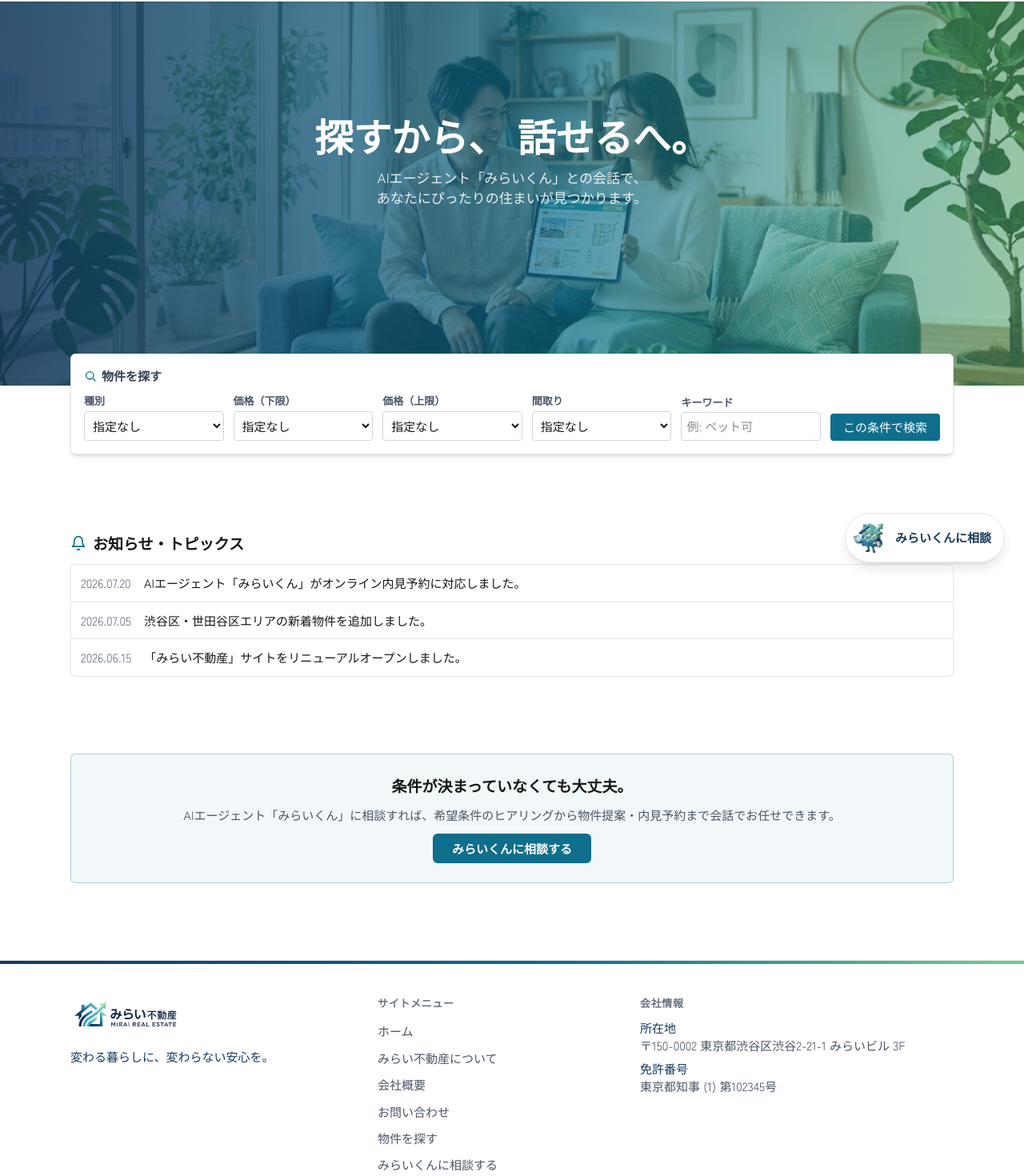
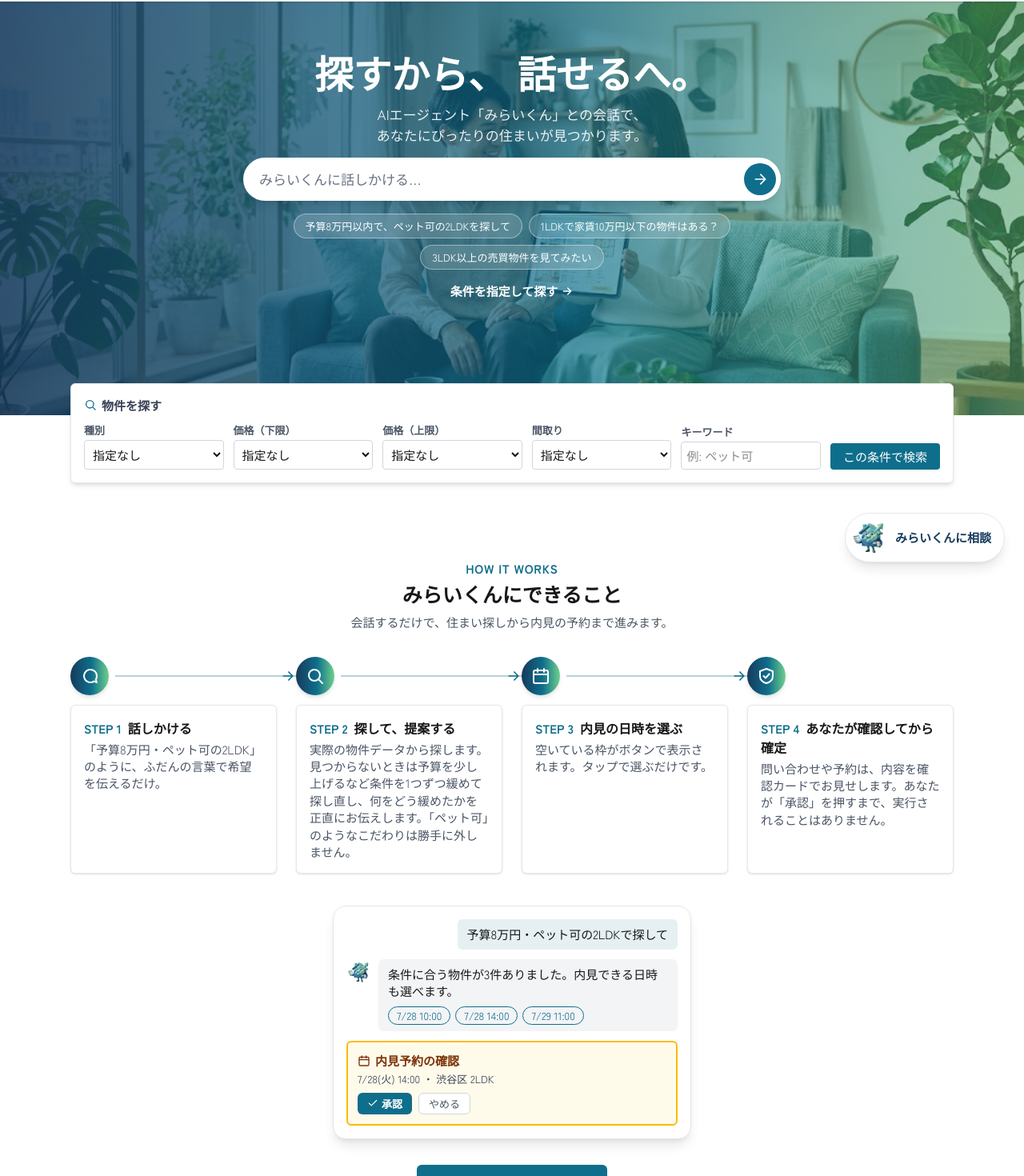
Before and after one commit to enknot96/realestate-aiagent, a Next.js app: page / in a window 1280 px wide. Shown: the part 81-1551 px from the top of the page at 80% size. Built offline with nearby package versions, Linux system fonts and the light colour scheme.

Commit message:
ホームのヒーローにチャット入口を追加し、みらいくんの使い方セクションを新設
Co-Authored-By: Claude Sonnet 5.5 <noreply@anthropic.com>
Claude-Session: https://claude.ai/code/session_01A7ruqDeF2VQ52SLJHfjFe9

```diff
--- a/src/app/page.tsx
+++ b/src/app/page.tsx
@@ -3,6 +3,8 @@ import { realestateApiFetch } from "@/lib/realestateApi";
 import { PropertyCard } from "@/components/property";
 import { PropertySearchForm } from "@/components/property-search-form";
 import { ArrowRightIcon, BellIcon, SearchIcon, StarIcon } from "@/components/icons";
+import { HeroChatEntry } from "@/components/home/hero-chat-entry";
+import { HowItWorks } from "@/components/home/how-it-works";
 import type { PropertyListResponse } from "@/lib/property";
 
 // 今回はCMS等を持たないため、ダミーの固定文言を表示する（今後のタスクで見直し予定）
@@ -36,13 +38,14 @@ export default async function HomePage() {
           className="brand-gradient-overlay absolute inset-0"
           aria-hidden="true"
         />
-        <div className="relative mx-auto flex max-w-2xl flex-col items-center gap-4">
+        <div className="relative mx-auto flex w-full max-w-2xl flex-col items-center gap-4">
           <h1 className="text-3xl font-bold sm:text-5xl">探すから、 話せるへ。</h1>
           <p className="text-sm text-white/90 sm:text-base">
             AIエージェント「みらいくん」との会話で、
             <br />
             あなたにぴったりの住まいが見つかります。
           </p>
+          <HeroChatEntry />
         </div>
       </section>
 
@@ -54,6 +57,8 @@ export default async function HomePage() {
           </h2>
           <PropertySearchForm variant="compact" />
         </section>
+
+        <HowItWorks />
 
         {recommended.length > 0 && (
           <section>
@@ -98,19 +103,6 @@ export default async function HomePage() {
             ))}
           </ul>
         </section>
-
-        <section className="flex flex-col items-center gap-3 rounded-lg border border-brand-teal/30 bg-brand-teal/5 p-6 text-center">
-          <h2 className="text-lg font-bold">条件が決まっていなくても大丈夫。</h2>
-          <p className="text-sm text-gray-600">
-            AIエージェント「みらいくん」に相談すれば、希望条件のヒアリングから物件提案・内見予約まで会話でお任せできます。
-          </p>
-          <Link
-            href="/chat"
-            className="rounded-lg bg-brand-teal px-6 py-2 text-sm font-bold text-white hover:bg-brand-navy"
-          >
-            みらいくんに相談する
-          </Link>
-        </section>
       </div>
     </main>
   );
--- /dev/null
+++ b/src/components/home/chat-preview.tsx
@@ -0,0 +1,59 @@
+import Image from "next/image";
+import { CalendarIcon, CheckIcon } from "@/components/icons";
+
+// 実際のチャット画面の雰囲気を再現した静的な図（ホームではAIを呼ばない）
+export function ChatPreview() {
+  return (
+    <div
+      className="mx-auto w-full max-w-md rounded-2xl border border-gray-200 bg-white p-4 shadow-lg"
+      role="img"
+      aria-label="みらいくんとのチャット例。希望を伝えると物件が提案され、承認カードで内容を確認できます"
+    >
+      <div className="flex flex-col gap-3 text-sm" aria-hidden="true">
+        <div className="self-end rounded-lg bg-brand-teal/10 px-3 py-2">
+          予算8万円・ペット可の2LDKで探して
+        </div>
+
+        <div className="flex items-start gap-2">
+          <Image
+            src="/miraikun.png"
+            alt=""
+            width={32}
+            height={32}
+            className="h-8 w-8 shrink-0 rounded-full object-cover"
+          />
+          <div className="rounded-lg bg-gray-100 px-3 py-2">
+            条件に合う物件が3件ありました。内見できる日時も選べます。
+            <div className="mt-2 flex flex-wrap gap-1.5">
+              {["7/28 10:00", "7/28 14:00", "7/29 11:00"].map((slot) => (
+                <span
+                  key={slot}
+                  className="rounded-full border border-brand-teal px-2.5 py-0.5 text-xs text-brand-teal"
+                >
+                  {slot}
+                </span>
+              ))}
+            </div>
+          </div>
+        </div>
+
+        <div className="rounded-lg border-2 border-amber-400 bg-amber-50 p-3">
+          <p className="flex items-center gap-1.5 font-bold text-amber-900">
+            <CalendarIcon className="h-4 w-4" />
+            内見予約の確認
+          </p>
+          <p className="mt-1 text-xs text-gray-700">7/28(火) 14:00 ・ 渋谷区 2LDK</p>
+          <div className="mt-2 flex gap-2">
+            <span className="flex items-center gap-1 rounded-md bg-brand-teal px-3 py-1 text-xs font-bold text-white">
+              <CheckIcon className="h-3.5 w-3.5" />
+              承認
+            </span>
+            <span className="rounded-md border border-gray-300 bg-white px-3 py-1 text-xs text-gray-600">
+              やめる
+            </span>
+          </div>
+        </div>
+      </div>
+    </div>
+  );
+}
--- /dev/null
+++ b/src/components/home/hero-chat-entry.tsx
@@ -0,0 +1,57 @@
+import Link from "next/link";
+import { ArrowRightIcon, SendIcon } from "@/components/icons";
+import { EXAMPLE_PROMPTS } from "@/lib/example-prompts";
+
+// ヒーロー用の入口。GETフォームなのでJS無効でも /chat?ask=... に遷移し、入力欄にプレフィルされる（自動送信はしない）
+export function HeroChatEntry() {
+  return (
+    <div className="flex w-full flex-col items-center gap-4">
+      <form
+        action="/chat"
+        method="get"
+        className="flex w-full items-center gap-2 rounded-full bg-white p-1.5 pl-5 shadow-lg focus-within:ring-2 focus-within:ring-brand-mint"
+      >
+        <label htmlFor="hero-ask" className="sr-only">
+          みらいくんへのメッセージ
+        </label>
+        <input
+          id="hero-ask"
+          type="text"
+          name="ask"
+          required
+          autoComplete="off"
+          placeholder="みらいくんに話しかける…"
+          className="min-w-0 flex-1 bg-transparent py-2 text-base text-gray-900 placeholder:text-gray-500 focus:outline-none"
+        />
+        <button
+          type="submit"
+          aria-label="みらいくんに送る"
+          className="flex h-10 w-10 shrink-0 items-center justify-center rounded-full bg-brand-teal text-white hover:bg-brand-navy"
+        >
+          <SendIcon className="h-5 w-5" />
+        </button>
+      </form>
+
+      <ul className="flex flex-wrap justify-center gap-2">
+        {EXAMPLE_PROMPTS.map((prompt) => (
+          <li key={prompt}>
+            <Link
+              href={`/chat?ask=${encodeURIComponent(prompt)}`}
+              className="block rounded-full border border-white/40 bg-white/15 px-3.5 py-1.5 text-xs text-white backdrop-blur-sm hover:bg-white/30"
+            >
+              {prompt}
+            </Link>
+          </li>
+        ))}
+      </ul>
+
+      <Link
+        href="/properties"
+        className="group flex items-center gap-1 text-sm font-bold text-white underline-offset-4 hover:underline"
+      >
+        条件を指定して探す
+        <ArrowRightIcon className="h-4 w-4 transition-transform duration-200 group-hover:translate-x-1" />
+      </Link>
+    </div>
+  );
+}
--- /dev/null
+++ b/src/components/home/how-it-works.tsx
@@ -0,0 +1,94 @@
+import Link from "next/link";
+import type { ReactNode } from "react";
+import {
+  ArrowRightIcon,
+  CalendarIcon,
+  ChatBubbleIcon,
+  SearchIcon,
+  ShieldCheckIcon,
+} from "@/components/icons";
+import { ChatPreview } from "./chat-preview";
+
+const STEPS: { title: string; icon: ReactNode; body: string }[] = [
+  {
+    title: "話しかける",
+    icon: <ChatBubbleIcon className="h-6 w-6" />,
+    body: "「予算8万円・ペット可の2LDK」のように、ふだんの言葉で希望を伝えるだけ。",
+  },
+  {
+    title: "探して、提案する",
+    icon: <SearchIcon className="h-6 w-6" />,
+    body: "実際の物件データから探します。見つからないときは予算を少し上げるなど条件を1つずつ緩めて探し直し、何をどう緩めたかを正直にお伝えします。「ペット可」のようなこだわりは勝手に外しません。",
+  },
+  {
+    title: "内見の日時を選ぶ",
+    icon: <CalendarIcon className="h-6 w-6" />,
+    body: "空いている枠がボタンで表示されます。タップで選ぶだけです。",
+  },
+  {
+    title: "あなたが確認してから確定",
+    icon: <ShieldCheckIcon className="h-6 w-6" />,
+    body: "問い合わせや予約は、内容を確認カードでお見せします。あなたが「承認」を押すまで、実行されることはありません。",
+  },
+];
+
+export function HowItWorks() {
+  return (
+    <section aria-labelledby="how-it-works-title">
+      <div className="mb-8 text-center">
+        <p className="text-sm font-bold tracking-wider text-brand-teal">HOW IT WORKS</p>
+        <h2 id="how-it-works-title" className="mt-1 text-2xl font-bold">
+          みらいくんにできること
+        </h2>
+        <p className="mt-2 text-sm text-gray-600">
+          会話するだけで、住まい探しから内見の予約まで進みます。
+        </p>
+      </div>
+
+      <ol className="grid gap-4 lg:grid-cols-4 lg:gap-6">
+        {STEPS.map((step, i) => (
+          <li key={step.title} className="relative flex gap-4 lg:flex-col lg:gap-3">
+            {/* ステップ同士をつなぐ線（スマホは縦、PCは横。最後のステップには付けない） */}
+            {i < STEPS.length - 1 && (
+              <>
+                <span
+                  className="absolute top-12 bottom-[-1rem] left-6 w-0.5 -translate-x-1/2 bg-brand-teal/30 lg:hidden"
+                  aria-hidden="true"
+                />
+                <span
+                  className="absolute top-6 left-14 hidden h-0.5 w-[calc(100%-2.5rem+1.5rem)] -translate-y-1/2 bg-brand-teal/30 lg:block"
+                  aria-hidden="true"
+                />
+                <ArrowRightIcon className="absolute top-6 -right-6 z-10 hidden h-5 w-5 -translate-y-1/2 text-brand-teal lg:block" />
+              </>
+            )}
+            <span className="brand-gradient relative z-10 flex h-12 w-12 shrink-0 items-center justify-center rounded-full text-white shadow-md">
+              {step.icon}
+            </span>
+            <div className="flex-1 rounded-lg border border-gray-200 bg-white p-4 shadow-sm">
+              <h3 className="font-bold">
+                <span className="mr-2 text-sm whitespace-nowrap text-brand-teal">STEP {i + 1}</span>
+                {step.title}
+              </h3>
+              <p className="mt-1 text-sm text-gray-600">{step.body}</p>
+            </div>
+          </li>
+        ))}
+      </ol>
+
+      <div className="mt-10">
+        <ChatPreview />
+      </div>
+
+      <div className="mt-8 flex justify-center">
+        <Link
+          href="/chat"
+          className="group flex items-center gap-2 rounded-lg bg-brand-teal px-8 py-3 text-sm font-bold text-white hover:bg-brand-navy"
+        >
+          みらいくんに相談する
+          <ArrowRightIcon className="h-4 w-4 transition-transform duration-200 group-hover:translate-x-1" />
+        </Link>
+      </div>
+    </section>
+  );
+}
--- a/src/components/icons.tsx
+++ b/src/components/icons.tsx
@@ -132,3 +132,12 @@ export function PauseIcon({ className = "h-4 w-4" }: IconProps) {
     </svg>
   );
 }
+
+export function ShieldCheckIcon({ className = "h-5 w-5" }: IconProps) {
+  return (
+    <svg viewBox="0 0 24 24" fill="none" stroke="currentColor" strokeWidth={2} className={className}>
+      <path d="M12 3l8 3v6c0 4.5-3.2 7.8-8 9-4.8-1.2-8-4.5-8-9V6l8-3z" strokeLinecap="round" strokeLinejoin="round" />
+      <path d="M8.5 12l2.5 2.5 4.5-5" strokeLinecap="round" strokeLinejoin="round" />
+    </svg>
+  );
+}
```
